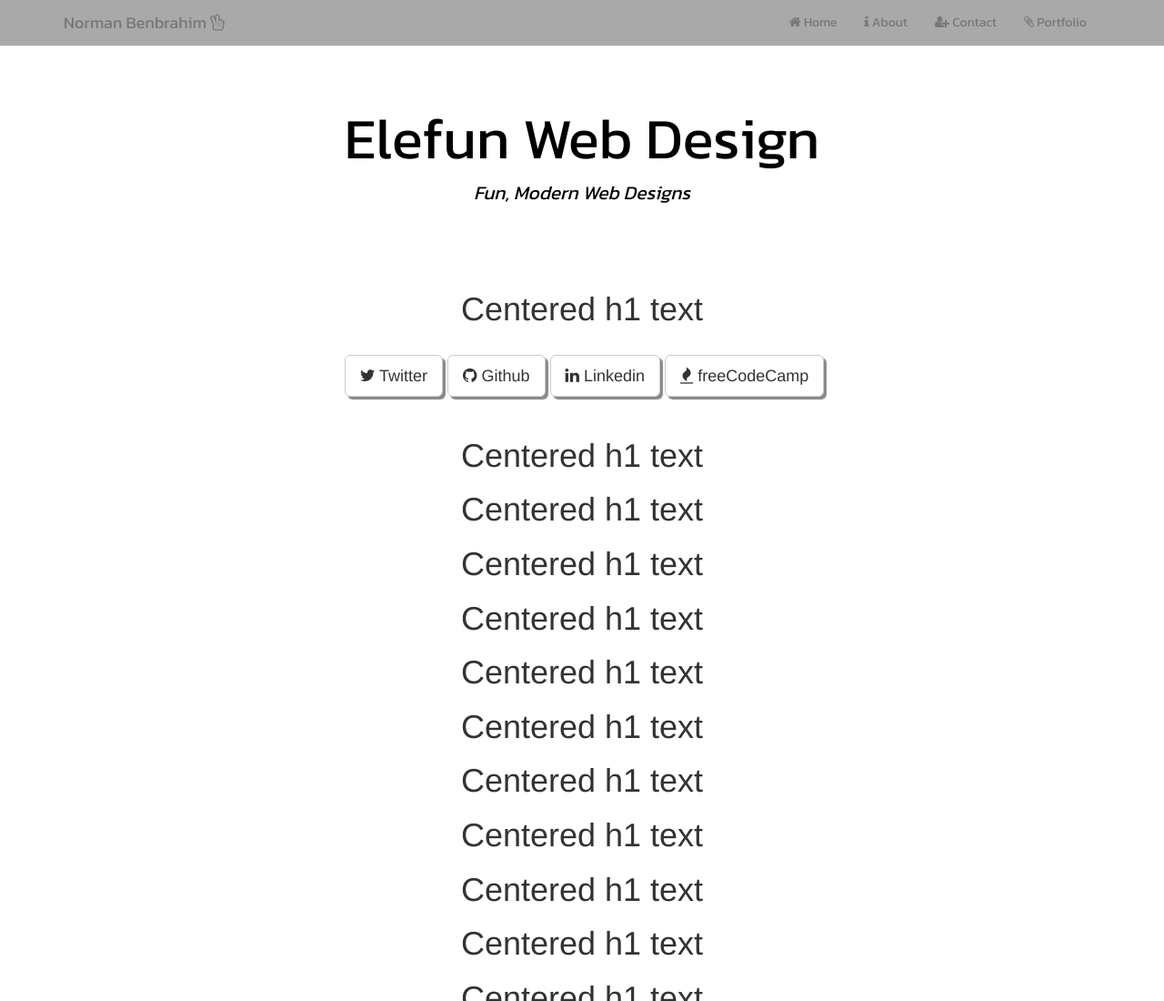
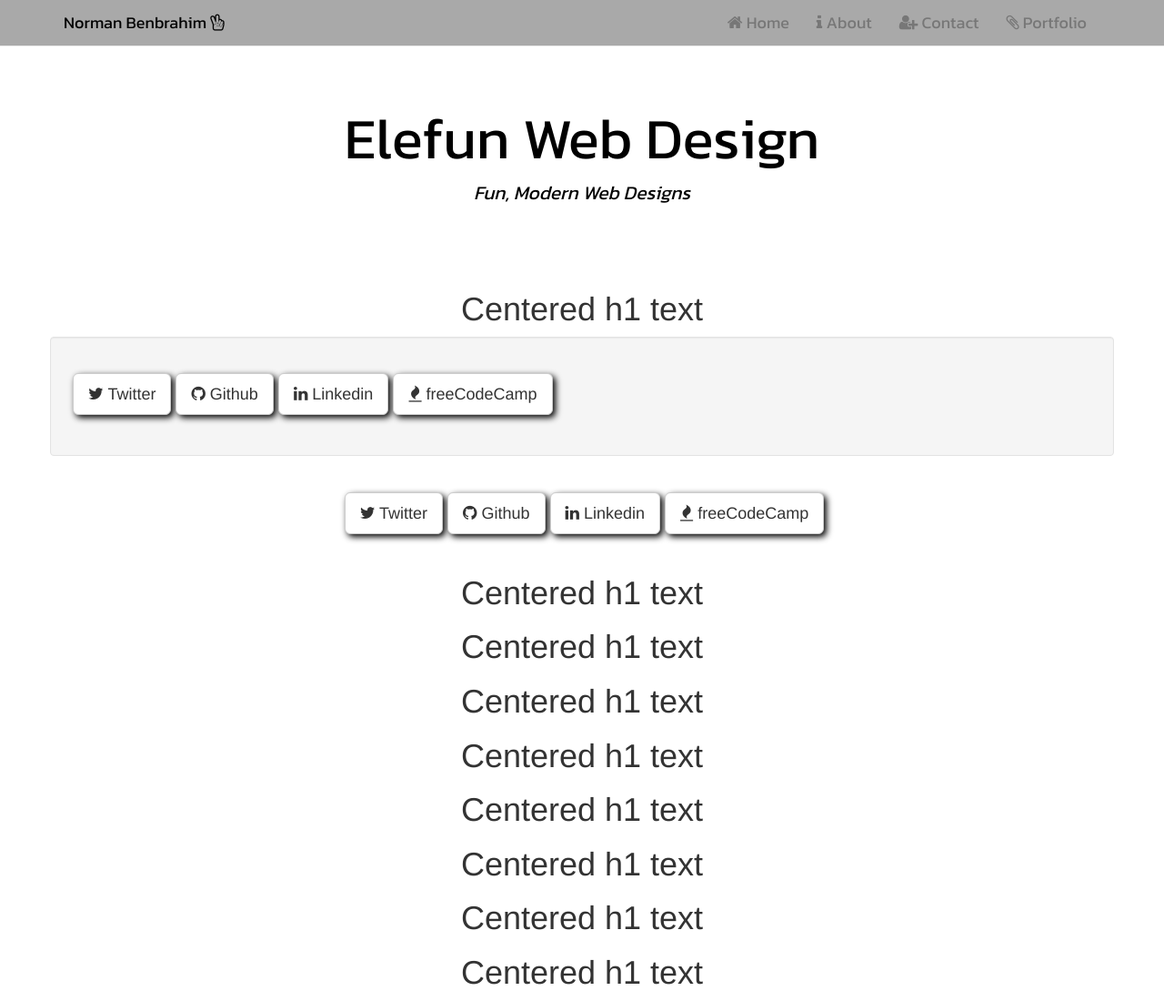
Before and after one commit to NormanBenbrahim/norman-benbrahim-bio, a plain HTML site: page index.html in a window 1280 px wide. Shown: the top 1100 px of the page at 91% size. Drawn offline with nearby package versions, Linux system fonts and the light colour scheme.

Commit message:
playing around with social media buttons, fixed font for navbar

```diff
--- a/index.html
+++ b/index.html
@@ -54,10 +54,10 @@
 				<!-- navbar -->
 				<div class="navbar-collapse collapse navbar-right">
 					<ul class="nav navbar-nav">
-						<li id="home"><a href="#"><i class="fa fa-home"></i> Home</a></li>
-						<li id="about"><a href="#"><i class="fa fa-info"></i> About</a></li>
-						<li id="contact"><a href="#"><i class="fa fa-user-plus"></i> Contact</a></li>
-						<li id="portfolio"><a href="#"><i class="fa fa-paperclip"></i> Portfolio </a></li>
+						<li id="home" class="li-nav-name"><a href="#"><i class="fa fa-home"></i> Home</a></li>
+						<li id="about" class="li-nav-name"><a href="#"><i class="fa fa-info"></i> About</a></li>
+						<li id="contact" class="li-nav-name"><a href="#"><i class="fa fa-user-plus"></i> Contact</a></li>
+						<li id="portfolio" class="li-nav-name"><a href="#"><i class="fa fa-paperclip"></i> Portfolio </a></li>
 					</ul>
 				</div>
 				<!-- /navbar -->
@@ -80,6 +80,23 @@
 
 		<h1 class="text-center">Centered h1 text</h1>
 
+		<!-- container -->
+		<div class="container well">
+
+			<!-- btn-toolbar text-center pagination -->
+			<div class="btn-toolbar text-center pagination">
+				<button type="button" class="btn btn-default btn-lg box-shadow"><i class="fa fa-twitter"></i> Twitter </button>
+				<button type="button" class="btn btn-default btn-lg box-shadow"><i class="fa fa-github"></i> Github </button>
+				<button type="button" class="btn btn-default btn-lg box-shadow"><i class="fa fa-linkedin"></i> Linkedin </button>
+				<button type="button" class="btn btn-default btn-lg box-shadow"><i class="fa fa-fire"></i> freeCodeCamp </button>
+			</div>
+			<!-- /btn-toolbar text-center pagination -->
+
+		</div>
+		<!-- /container -->
+
+
+
 		<!-- text-center -->
 		<div class="text-center">
 			<ul class="btn-toolbar pagination">
@@ -90,6 +107,9 @@
 			</ul>
 		</div>
 		<!-- /text-center -->
+
+
+
 
 		<h1 class="text-center">Centered h1 text</h1>
 		<h1 class="text-center">Centered h1 text</h1>
--- a/style.css
+++ b/style.css
@@ -9,7 +9,15 @@ body {
 }
 
 .box-shadow {
-	box-shadow: 3px 3px 1px #888888;
+	box-shadow: 3px 3px 7px black;
+}
+
+#my-name {
+	color: black;
+}
+
+.li-nav-name {
+	font-size: 18px;
 }
 
 /* Make a proper background image class. Wrap it in a container-fluid for
```
